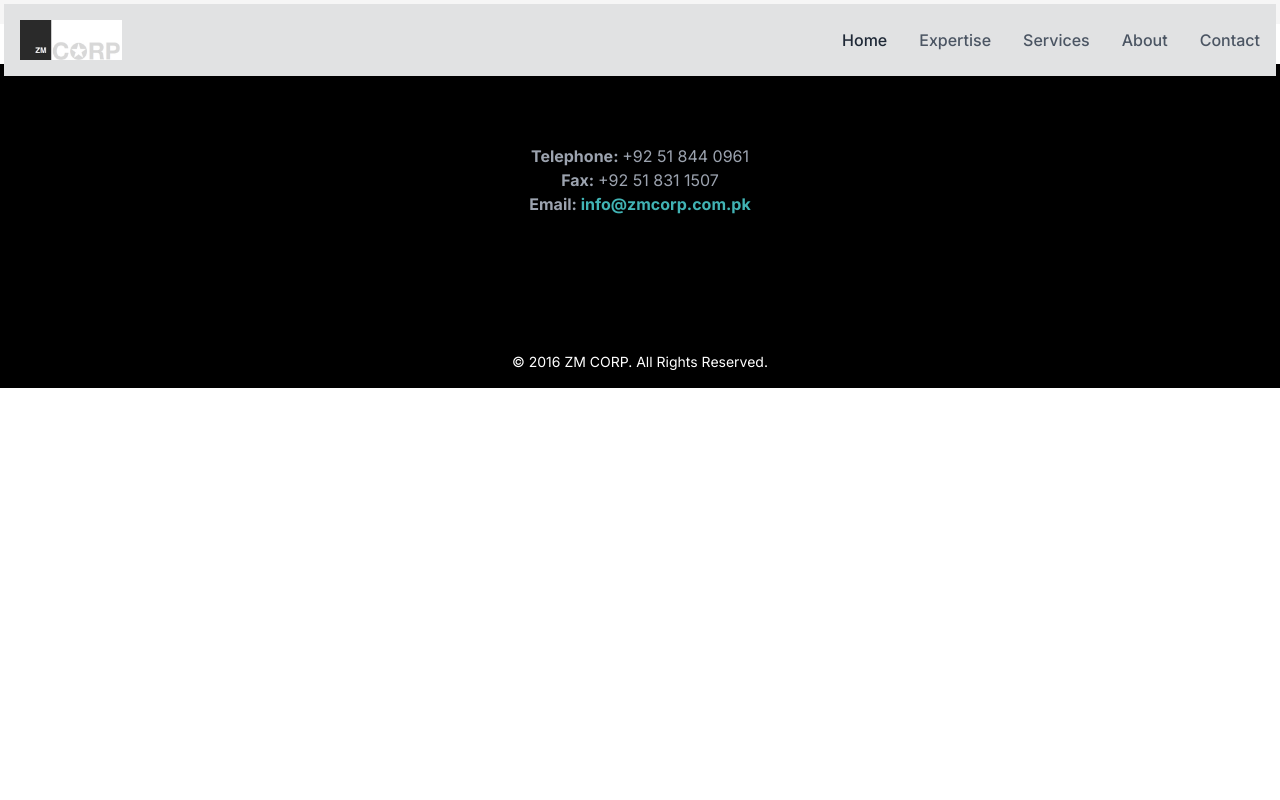
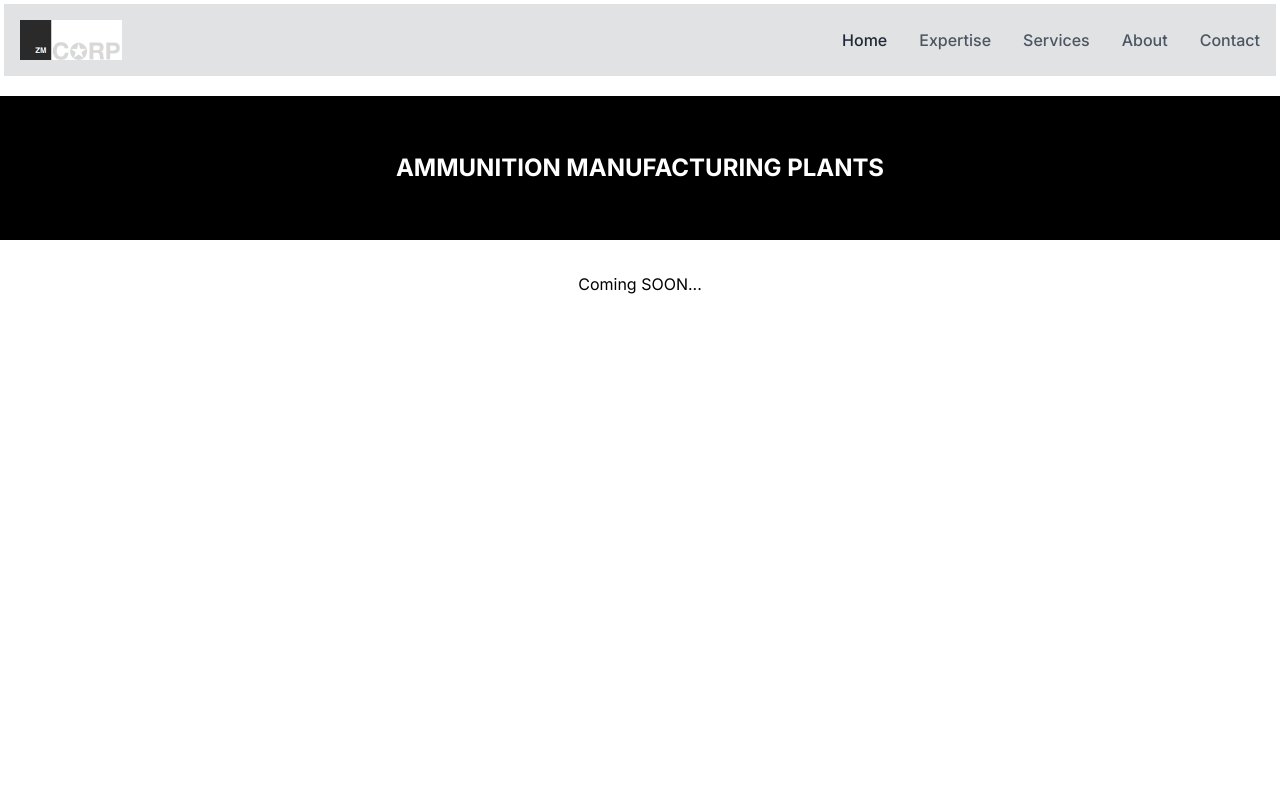
Before and after one commit to RafayDev/ZmCorp, a Next.js app: page /expertise/ammunition in a window 1280 px wide. Shown: the top 800 px of the page. Built offline with nearby package versions, Linux system fonts and the light colour scheme.

Commit message:
some pages changes

```diff
--- a/Components/Footer.tsx
+++ b/Components/Footer.tsx
@@ -3,7 +3,7 @@ import React from 'react'
 const Footer = () => {
   const email = " info@zmcorp.com.pk";
   return (
-    <div className="min-h-full mt-10 flex flex-col">
+    <div className="min-h-full mt-auto flex flex-col">
       <div className="flex-grow bg-black p-20">
         <div className="bg-black text-gray-400 text-center">
           <strong>Telephone: </strong>+92 51 844 0961 <br />
@@ -21,7 +21,7 @@ const Footer = () => {
           {/* Add your content here */}
         </div>
       </div>
-      <footer className="bg-black text-white py-4 text-center">
+      <footer className="bg-black text-white py-4  text-center">
         <div className="container mx-auto">
           <p className="text-sm">&copy; 2016 ZM CORP. All Rights Reserved.</p>
         </div>
--- a/Components/NavBar.tsx
+++ b/Components/NavBar.tsx
@@ -25,7 +25,7 @@ const NavBar = () => {
             id="navbar-default"
           >
             <ul className=" font-medium  pl- md:p-0 mt-4 w-full flex flex-col md:flex-row  md:space-x-8 md:mt-0 md:border-0 ">
-              <li id="Home">
+              <li id="Home" className="block py-2 px-3 hover:scale-110 duration-300 text-gray-800 cursor-pointer md:hover:text-li-color md:p-0 md:dark:text-li-color">
                 {pathname === '/' ? (
                   <ScrollLink
                     activeClass="active"
@@ -46,7 +46,7 @@ const NavBar = () => {
                   </NextLink>
                 )}
               </li>
-              <li>
+              <li className="block py-2 px-3 hover:scale-110 duration-300 text-gray-800 cursor-pointer md:hover:text-li-color md:p-0 md:dark:text-li-color">
                 {pathname !== "/" ? (
                   <NextLink
                     href="/area-of-expertise"
@@ -67,7 +67,7 @@ const NavBar = () => {
                   </ScrollLink>
                 )}
               </li>
-              <li>
+              <li className="block py-2 px-3 hover:scale-110 duration-300 text-gray-800 cursor-pointer md:hover:text-li-color md:p-0 md:dark:text-li-color" >
                 {pathname!== "/"? (
                 <NextLink
                   href="services-we-offer"
@@ -92,7 +92,7 @@ const NavBar = () => {
                 )}
 
               </li>
-              <li>
+              <li className="block py-2 px-3 hover:scale-110 duration-300 text-gray-800 cursor-pointer md:hover:text-li-color md:p-0 md:dark:text-li-color">
                 {pathname!== "/"? (
                 <NextLink
                   href="work-with-us"
@@ -114,7 +114,7 @@ const NavBar = () => {
                   </ScrollLink>
                 )}
               </li>
-              <li>
+              <li className="block py-2 px-3 hover:scale-110 duration-300 text-gray-800 cursor-pointer md:hover:text-li-color md:p-0 md:dark:text-li-color">
                 {
                   pathname!== "/"? (
                     <NextLink
@@ -149,7 +149,7 @@ const NavBar = () => {
           </div>
           {nav && (
             <ul className="flex  text-gray-600 bg-nav-color   flex-col justify-center items-center space-y-4  w-full h-screen">
-              <li>
+              <li className="block hover:scale-110 duration-300 text-li-color">
                 <div
                   className="px-2 cursor-pointer text-center text-2xl font-semibold "
                   aria-current="page"
@@ -179,7 +179,7 @@ const NavBar = () => {
                 </div>
               </li>
 
-              <li>
+              <li className="block hover:scale-110 duration-300 text-li-color">
 
                 <div
                   className="px-2 cursor-pointer text-center text-2xl font-semibold  "
@@ -208,7 +208,7 @@ const NavBar = () => {
                   )}
                 </div>
               </li>
-              <li>
+              <li className="block hover:scale-110 duration-300 text-li-color">
                 <div
                   className="px-2 cursor-pointer text-center  text-2xl font-semibold "
                   aria-current="page"
@@ -238,7 +238,7 @@ const NavBar = () => {
                   )}
                 </div>
               </li>
-              <li>
+              <li className="block hover:scale-110 duration-300 text-li-color">
                 <div
                   className="px-2 cursor-pointer text-center text-2xl font-semibold "
                   aria-current="page"
@@ -267,7 +267,7 @@ const NavBar = () => {
                   )}
                 </div>
               </li>
-              <li>
+              <li className="block hover:scale-110 duration-300 text-li-color">
                 <div
                   className="px-2 cursor-pointer text-center  text-2xl font-semibold  "
                   aria-current="page"
--- a/app/expertise/ammunition/page.tsx
+++ b/app/expertise/ammunition/page.tsx
@@ -2,7 +2,17 @@ import React from 'react'
 
 const page = () => {
   return (
-    <div className='text-center bg-work' > Coming SOON....</div>
+    <div className='flex flex-col min-h-screen' >
+    <h2 className=" text-2xl font-bold my-24 text-center  bg-black text-white p-14 mb-8">AMMUNITION MANUFACTURING PLANTS</h2>
+    <div className='  ' >
+      <h4 className='text-center'>
+        Coming SOON...
+      </h4>
+
+    </div>
+    <div className="container mx-auto py-10">
+    </div>
+    </div>
   )
 }
 
--- a/app/expertise/avionic/page.tsx
+++ b/app/expertise/avionic/page.tsx
@@ -2,7 +2,17 @@ import React from 'react'
 
 const page = () => {
   return (
-    <div className='text-center bg-work' > Coming SOON....</div>
+    <div className='flex flex-col min-h-screen' >
+    <h2 className=" text-2xl font-bold my-24 text-center  bg-black text-white p-14 mb-8">AVIONICS & OPTOELETRONICS</h2>
+    <div className='  ' >
+      <h4 className='text-center'>
+        Coming SOON...
+      </h4>
+
+    </div>
+    <div className="container mx-auto py-10">
+    </div>
+    </div>
   )
 }
 
--- a/app/expertise/commandd/page.tsx
+++ b/app/expertise/commandd/page.tsx
@@ -2,7 +2,18 @@ import React from 'react'
 
 const  Page = () => {
   return (
-    <div className='text-center bg-work' > Coming SOON</div>
+
+    <div className='flex flex-col min-h-screen' >
+    <h2 className=" text-2xl font-bold my-24 text-center  bg-black text-white p-14 mb-8">COMMAND, CONTROL, COMMUNICATION, COMPUTERS & INFORMATION</h2>
+    <div className='  ' >
+      <h4 className='text-center'>
+        Coming SOON...
+      </h4>
+
+    </div>
+    <div className="container mx-auto py-10">
+    </div>
+    </div>
   )
 }
 
--- a/app/expertise/customised/page.tsx
+++ b/app/expertise/customised/page.tsx
@@ -2,7 +2,17 @@ import React from 'react'
 
 const page = () => {
   return (
-    <div className='text-center bg-work' > Coming SOON....</div>
+    <div className='flex flex-col min-h-screen' >
+    <h2 className=" text-2xl font-bold my-24 text-center  bg-black text-white p-14 mb-8">CUSTOMIZED UP-GRADATION PROJECTS</h2>
+    <div className='  ' >
+      <h4 className='text-center'>
+        Coming SOON...
+      </h4>
+
+    </div>
+    <div className="container mx-auto py-10">
+    </div>
+    </div>
   )
 }
 
--- a/app/expertise/percision/page.tsx
+++ b/app/expertise/percision/page.tsx
@@ -2,7 +2,17 @@ import React from 'react'
 
 const Page = () => {
   return (
-    <div className='text-center bg-work' > Coming SOON....</div>
+    <div className='flex flex-col min-h-screen' >
+    <h2 className=" text-2xl font-bold my-24 text-center  bg-black text-white p-14 mb-8">PRECISION GUIDED MUNITION & KITS</h2>
+    <div className='  ' >
+      <h4 className='text-center'>
+        Coming SOON...
+      </h4>
+
+    </div>
+    <div className="container mx-auto py-10">
+    </div>
+    </div>
   )
 }
 
--- a/app/expertise/premeter/page.tsx
+++ b/app/expertise/premeter/page.tsx
@@ -2,7 +2,17 @@ import React from 'react'
 
 const page = () => {
   return (
-    <div className='text-center bg-work' > Coming SOON....</div>
+    <div className='flex flex-col min-h-screen' >
+    <h2 className=" text-2xl font-bold my-24 text-center  bg-black text-white p-14 mb-8">PREMETER SECURITY EQUIPMENT</h2>
+    <div className='  ' >
+      <h4 className='text-center'>
+        Coming SOON...
+      </h4>
+
+    </div>
+    <div className="container mx-auto py-10">
+    </div>
+    </div>
   )
 }
 
--- a/app/expertise/training/page.tsx
+++ b/app/expertise/training/page.tsx
@@ -2,7 +2,17 @@ import React from 'react'
 
 const page = () => {
   return (
-    <div className='text-center bg-work' > Coming SOON....</div>
+    <div className='flex flex-col min-h-screen' >
+    <h2 className=" text-2xl font-bold my-24 text-center  bg-black text-white p-14 mb-8">TRAINING & SIMULATION SYSTEMS</h2>
+    <div className='  ' >
+      <h4 className='text-center'>
+        Coming SOON...
+      </h4>
+
+    </div>
+    <div className="container mx-auto py-10">
+    </div>
+    </div>
   )
 }
 
```
